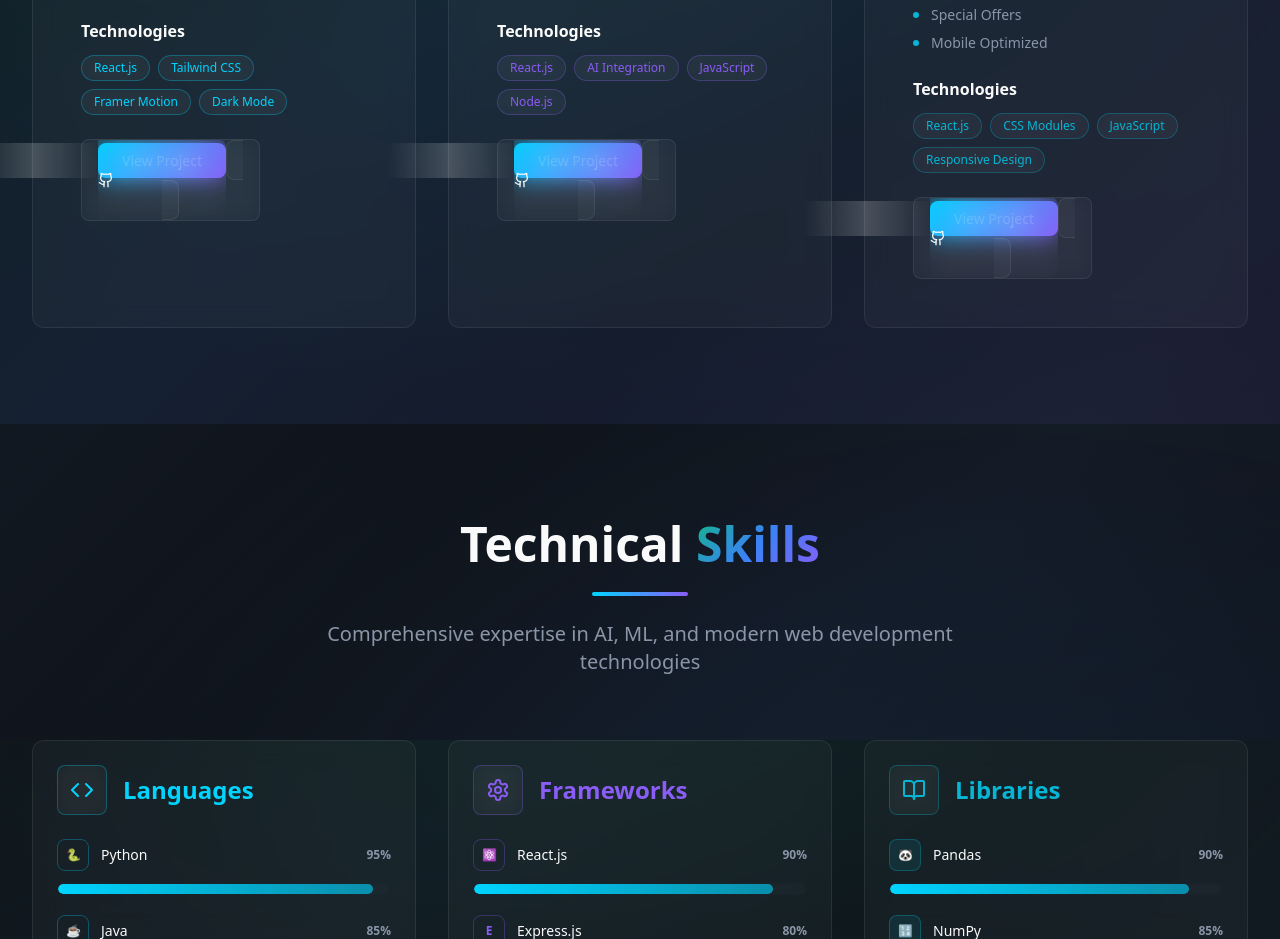
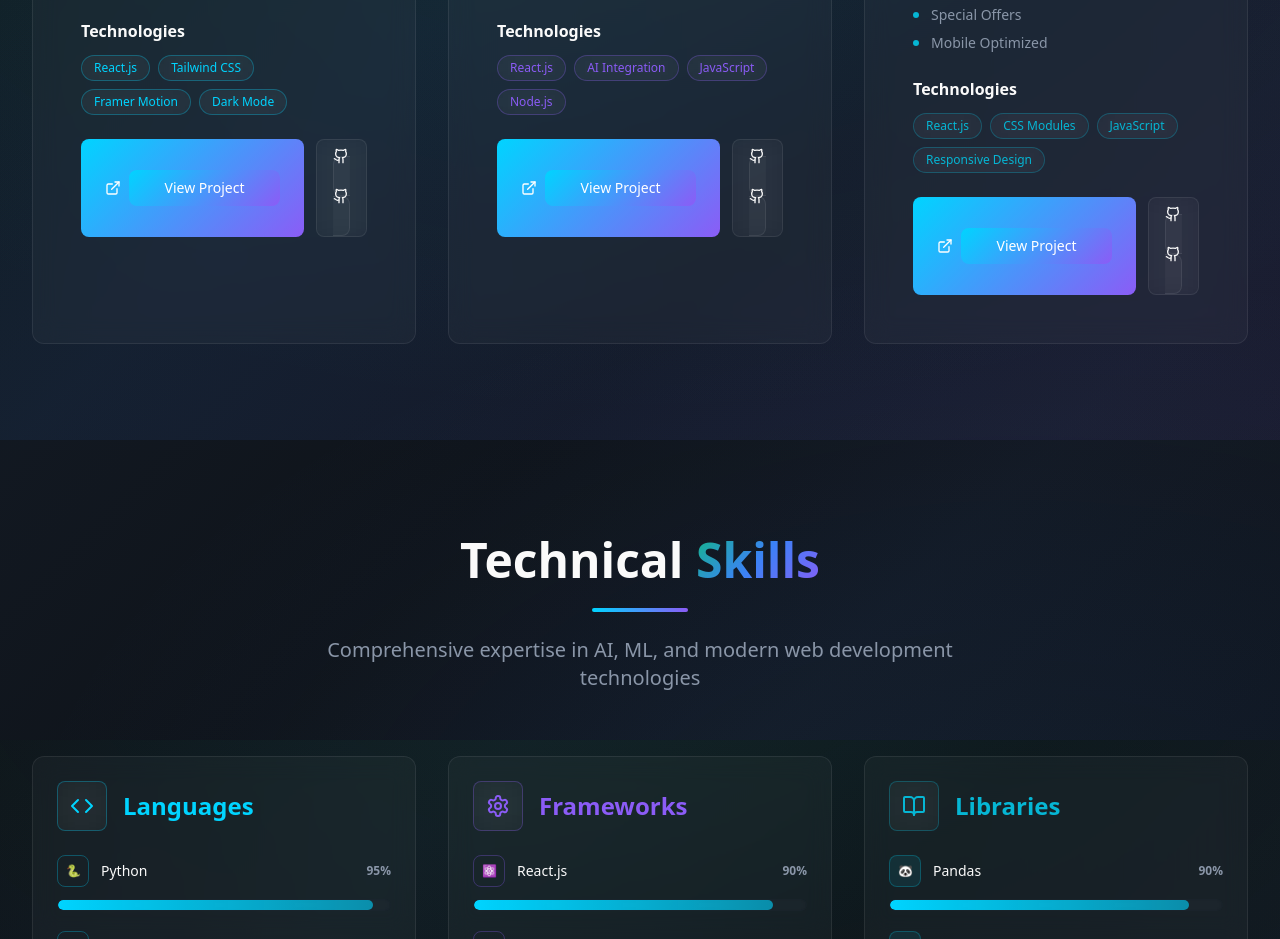
Before and after one commit to kousalyaChintha/Portfolio, a React (Vite) app: page / in a window 1280 px wide. Shown: the part 4060-4999 px from the top of the page. Built offline with nearby package versions, Linux system fonts and the light colour scheme.

Commit message:
Update Projects.tsx

```diff
--- a/src/components/Projects.tsx
+++ b/src/components/Projects.tsx
@@ -93,7 +93,8 @@ const Projects = () => {
                 </div>
 
                 <div className="flex gap-3">
-                  <button className="px-4 py-2 glass rounded-lg hover:shadow-neon-violet transition-all duration-300">
+                  <button className="flex-1 btn-neon text-sm py-2 flex items-center justify-center gap-2">
+                    <ExternalLink className="w-4 h-4" />
                     <a
                     href={project.live}
                     target="_blank"
@@ -102,7 +103,10 @@ const Projects = () => {
                   >
                     View Project
                   </a>
-                  <a
+                  </button>
+                  <button className="px-4 py-2 glass rounded-lg hover:shadow-neon-violet transition-all duration-300">
+                    <Github className="w-4 h-4" />
+                    <a
                     href={project.github}
                     target="_blank"
                     rel="noopener noreferrer"
```
